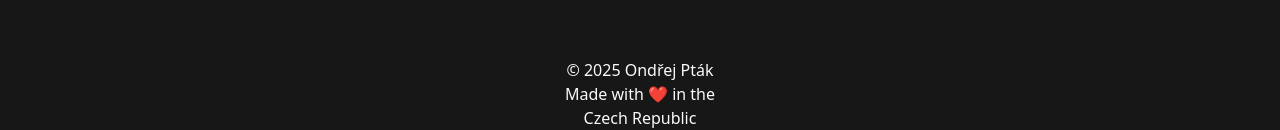
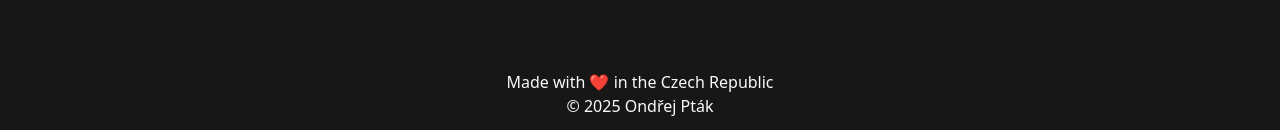
Before and after one commit to florixak/ondrej-portfolio, a Next.js app: page /en/work/1 in a window 1280 px wide. Shown: the part 3427-3557 px from the top of the page. Built offline with nearby package versions, Linux system fonts and the light colour scheme.

Commit message:
Edit footer

```diff
--- a/components/Footer.tsx
+++ b/components/Footer.tsx
@@ -4,8 +4,8 @@ const Footer = async () => {
   const t = await getTranslations("footer");
   return (
     <footer className="flex items-center justify-center flex-col w-full h-16">
+      <p className="text-center">{t("text")}</p>
       <p>© {new Date().getFullYear()} Ondřej Pták</p>
-      <p className="max-w-48 text-center">{t("text")}</p>
     </footer>
   );
 };
```
